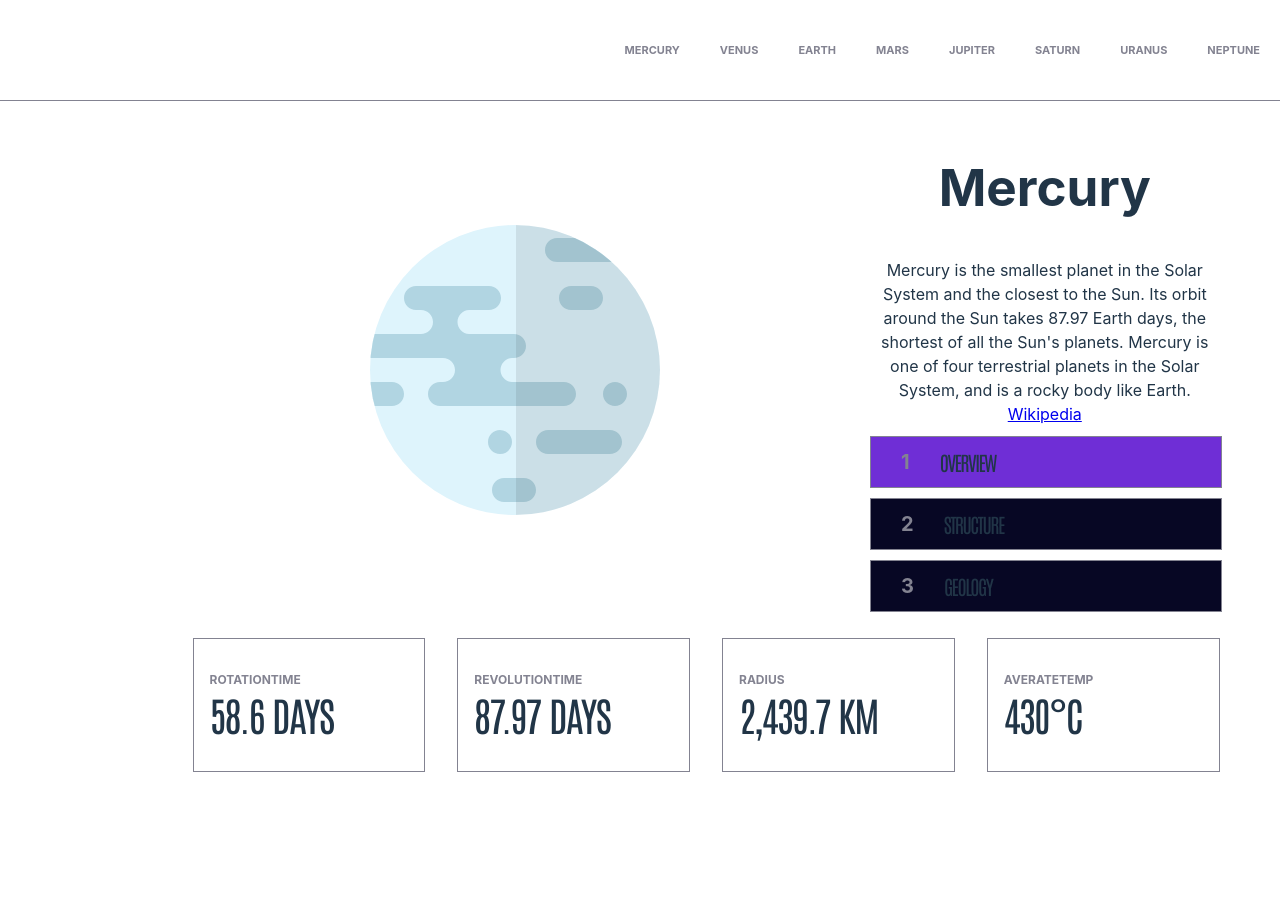
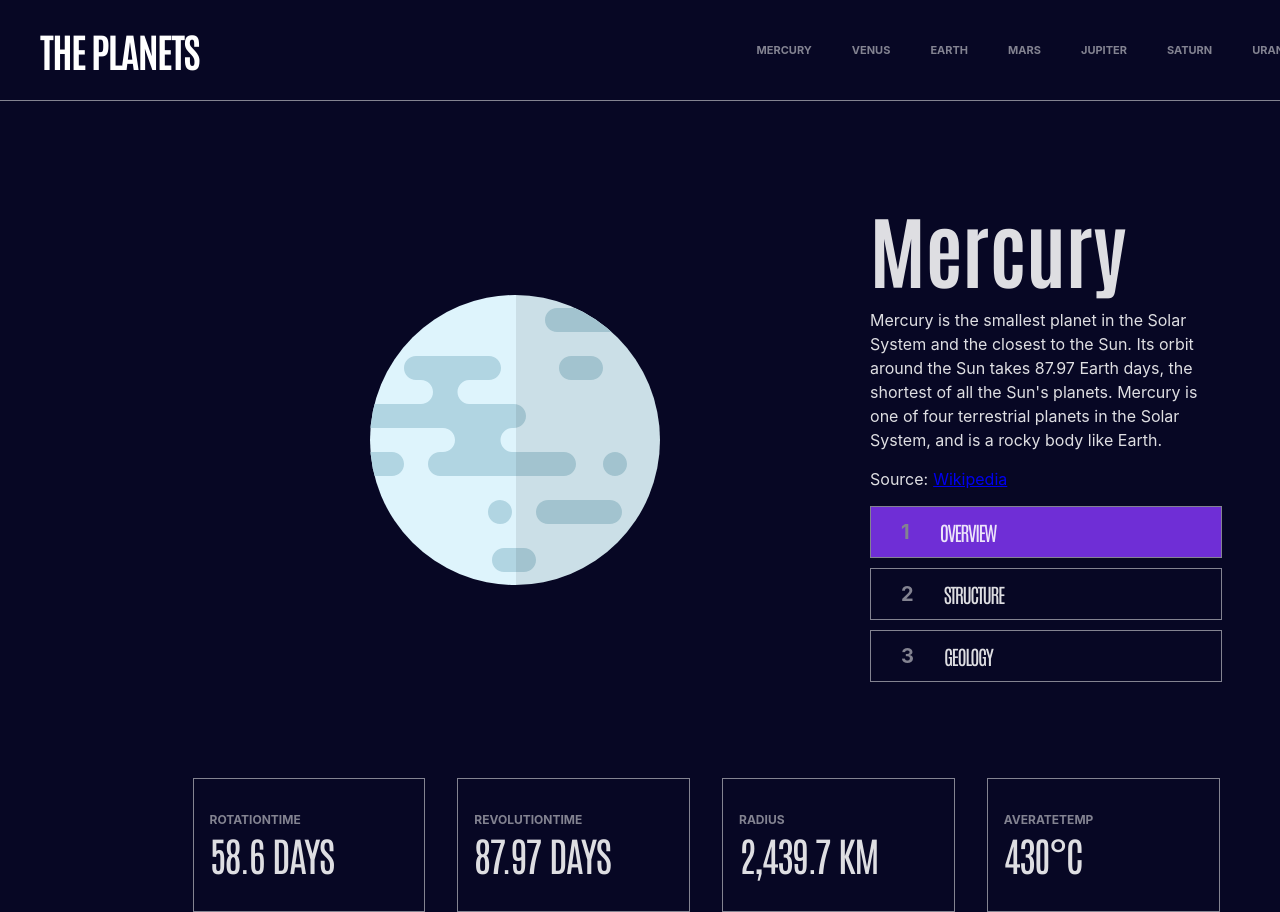
Before and after one commit to unachoza/FEM-planet-fact-site, a React (Vite) app: page / in a window 1280 px wide. Shown: the top 912 px of the page. Before the commit the page ends 800 px from the top, so only its background shows below. Built offline with nearby package versions, Linux system fonts and the light colour scheme.

Commit message:
progress on responsive styles

```diff
--- a/src/App.css
+++ b/src/App.css
@@ -1,22 +1,55 @@
-* {
-	text-align: center;
+/* ---- Large (Desktop) 1440px --- */
+h1 {
+	font-family: "Antonio", sans-serif;
+	font-size: 80px;
+	margin: 0;
 }
 
-/* ---- Small (Phone) 375px ------ */
-@media only screen and (min-width: 375px) and (min-height: 844px) and (-webkit-min-device-pixel-ratio: 3) {
-}
-
-/* ---- Medium (Tablet) 768px x 1024px ---- */
-@media only screen and (min-width: 375px) and (min-height: 844px) and (-webkit-min-device-pixel-ratio: 3) {
-}
-
-/* ---- Large (Desktop) 1440px --- */
 h2 {
-	font-family: Antonio Medium;
+	font-family: "Antonio", sans-serif;
 	font-size: 40px;
 	letter-spacing: -1.5px;
 	text-transform: uppercase;
 	color: white;
+}
+
+main {
+	display: flex;
+	justify-content: space-between;
+	margin: 5% 12.5%;
+}
+
+section {
+	margin: 1em;
+}
+
+section.image-container {
+	width: 64%;
+	display: flex;
+	align-items: center;
+	justify-content: center;
+}
+
+section.content-container {
+	width: 33%;
+	text-align: left;
+}
+
+.image-container img {
+	max-height: 500px;
+}
+
+.content {
+	text-align: left;
+}
+
+.source {
+	margin: 15px 0px;
+	text-align: left;
+}
+
+.source a {
+	margin: 5px;
 }
 
 section.quick-fact-container {
@@ -24,24 +57,25 @@ section.quick-fact-container {
 	justify-content: space-around;
 	margin: 0% 12.5%;
 }
-main {
-	display: flex;
-	justify-content: space-between;
-	margin: 0% 12.5%;
+
+/* ---- Small (Phone) 375px ------ */
+/* only screen and (max-width: 767px) */
+@media (min-width: 375px) and (max-width: 767px) {
+	* {
+		color: red;
+	}
+	div.content {
+		color: red;
+	}
 }
 
-section {
-	margin: 1em;
+/* ---- Medium (Tablet) 768px x 1024px ---- */
+@media (min-width: 768px) and (max-width: 900px) {
+	main {
+		flex-direction: column;
+		margin: 5% 5%;
+	}
+	* {
+		color: blue;
+	}
 }
-section.image-container {
-	width: 64%;
-	display: flex;
-	align-items: center;
-	justify-content: center;
-}
-section.content-container {
-	width: 33%;
-}
-.image-container img {
-	max-height: 500px;
-}
--- a/src/App.tsx
+++ b/src/App.tsx
@@ -1,7 +1,7 @@
 import { MouseEventHandler, useState } from "react";
 import Card from "./Components/Card/Card";
 import Nav from "./Components/Nav/Nav";
-import { PlanetData, QuickFacts, ContentType, DataWithSource, Planet } from "./utils/types";
+import { Link, PlanetData, QuickFacts, ContentType, DataWithSource, Planet, PlanetImages } from "./utils/types";
 import data from "./data.json";
 import "./App.css";
 
@@ -10,8 +10,9 @@ const App = () => {
 	const [contentState, setContentState] = useState<ContentType>("overview");
 
 	//TODO:
-	//switch color theme by planet
+	//add images
 	//responsive design for mobile && tablet
+	//Mobile menu component
 
 	const getPlanetNames = (data: PlanetData[]): string[] => {
 		return data.map((entry) => entry.name);
@@ -50,8 +51,14 @@ const App = () => {
 		return result;
 	};
 
+	const showPlanetImageOverlay = (planetData: PlanetData, contentState: ContentType): Link => {
+		if (contentState === "overview") return planetData.images.planet;
+		else if (contentState === "structure") return planetData.images.internal;
+		else if (contentState === "geology") return planetData.images.geology;
+		return "";
+	};
+
 	const transformedPlanetData = transformPlanetData(data);
-
 	const planetFacts = Object.entries(shapeFactData(transformedPlanetData[navState]));
 
 	const getContentCategories = (obj: PlanetData) => {
@@ -77,12 +84,15 @@ const App = () => {
 			<Nav pageNames={getPlanetNames(data)} updatePageContent={handleNavChange} />
 			<main>
 				<section className="image-container">
-					<img src={`/assets/planet-${navState.toLocaleLowerCase()}.svg`} alt="cartoon planet" />
+					{/* <img src={`/assets/planet-${navState.toLocaleLowerCase()}.svg`} alt="planet" /> */}
+					<img src={showPlanetImageOverlay(transformedPlanetData[navState], contentState)} alt="cartoon planet" />
 				</section>
 				<section className="content-container">
 					<h1>{navState}</h1>
 					<div className="content">{planetContentObject[contentState]?.content}</div>
 					<div className="source">
+						{" "}
+						Source:
 						<a href={planetContentObject[contentState]?.source}>Wikipedia</a>
 					</div>
 
--- a/src/Components/Card/Card.tsx
+++ b/src/Components/Card/Card.tsx
@@ -10,8 +10,6 @@ interface CardProps {
 }
 
 const Card = ({ style, content, updatePlanetContent }: CardProps): JSX.Element => {
-	console.log(style);
-	//TODO: active state, hover state
 	return (
 		<div className={style} onClick={updatePlanetContent ? (event) => updatePlanetContent(event) : () => {}}>
 			<div className="title">{content[0]?.toUpperCase()}</div>
--- a/src/Components/Nav/Nav.css
+++ b/src/Components/Nav/Nav.css
@@ -1,18 +1,9 @@
-/* ---- Small (Phone) 375px ------ */
-@media only screen and (min-width: 375px) and (min-height: 844px) and (-webkit-min-device-pixel-ratio: 3) {
-}
-
-/* ---- Medium (Tablet) 768px x 1024px ---- */
-@media only screen and (min-width: 375px) and (min-height: 844px) and (-webkit-min-device-pixel-ratio: 3) {
-}
-
 /* ---- Large (Desktop) 1440px --- */
 nav {
 	display: flex;
 	justify-content: space-between;
 	align-items: center;
-	height: 100px;
-	width: 100vw;
+	height: auto;
 	border-bottom: solid #838391 1px;
 }
 
@@ -30,5 +21,25 @@ h4 {
 }
 
 .logo {
-	padding: 20px;
+	padding: 20px 40px;
+	margin: 0;
 }
+/* ---- Small (Phone) 375px ------ */
+@media only screen and (min-width: 375px) and (min-height: 844px) and (-webkit-min-device-pixel-ratio: 3) {
+}
+
+/* ---- Medium (Tablet) 768px x 1024px ---- */
+@media only screen and (min-width: 768px) and (max-width: 900px) {
+	nav {
+		flex-direction: column;
+		height: 200px;
+	}
+
+	.page-link-container {
+		padding: 10px 0px;
+	}
+
+	h4 {
+		font-size: 15px;
+	}
+}
--- a/src/data.json
+++ b/src/data.json
@@ -18,9 +18,9 @@
 		"radius": "2,439.7 KM",
 		"temperature": "430°c",
 		"images": {
-      "planet": "./assets/planet-mercury.svg",
-      "internal": "./assets/planet-mercury-internal.svg",
-      "geology": "./assets/geology-mercury.png"
+			"planet": "/assets/planet-mercury.svg",
+			"internal": "/assets/planet-mercury-internal.svg",
+			"geology": "/assets/geology-mercury.png"
 		}
 	},
 	{
@@ -42,9 +42,9 @@
 		"radius": "6,051.8 KM",
 		"temperature": "471°c",
 		"images": {
-      "planet": "./assets/planet-venus.svg",
-      "internal": "./assets/planet-venus-internal.svg",
-      "geology": "./assets/geology-venus.png"
+			"planet": "/assets/planet-venus.svg",
+			"internal": "/assets/planet-venus-internal.svg",
+			"geology": "/assets/geology-venus.png"
 		}
 	},
 	{
@@ -66,9 +66,9 @@
 		"radius": "6,371 KM",
 		"temperature": "16°c",
 		"images": {
-      "planet": "./assets/planet-earth.svg",
-      "internal": "./assets/planet-earth-internal.svg",
-      "geology": "./assets/geology-earth.png"
+			"planet": "/assets/planet-earth.svg",
+			"internal": "/assets/planet-earth-internal.svg",
+			"geology": "/assets/geology-earth.png"
 		}
 	},
 	{
@@ -90,9 +90,9 @@
 		"radius": "3,389.5 KM",
 		"temperature": "-28°c",
 		"images": {
-      "planet": "./assets/planet-mars.svg",
-      "internal": "./assets/planet-mars-internal.svg",
-      "geology": "./assets/geology-mars.png"
+			"planet": "/assets/planet-mars.svg",
+			"internal": "/assets/planet-mars-internal.svg",
+			"geology": "/assets/geology-mars.png"
 		}
 	},
 	{
@@ -114,9 +114,9 @@
 		"radius": "69,911 KM",
 		"temperature": "-108°c",
 		"images": {
-      "planet": "./assets/planet-jupiter.svg",
-      "internal": "./assets/planet-jupiter-internal.svg",
-      "geology": "./assets/geology-jupiter.png"
+			"planet": "/assets/planet-jupiter.svg",
+			"internal": "/assets/planet-jupiter-internal.svg",
+			"geology": "/assets/geology-jupiter.png"
 		}
 	},
 	{
@@ -138,9 +138,9 @@
 		"radius": "58,232 KM",
 		"temperature": "-138°c",
 		"images": {
-      "planet": "./assets/planet-saturn.svg",
-      "internal": "./assets/planet-saturn-internal.svg",
-      "geology": "./assets/geology-saturn.png"
+			"planet": "/assets/planet-saturn.svg",
+			"internal": "/assets/planet-saturn-internal.svg",
+			"geology": "/assets/geology-saturn.png"
 		}
 	},
 	{
@@ -162,9 +162,9 @@
 		"radius": "25,362 KM",
 		"temperature": "-195°c",
 		"images": {
-      "planet": "./assets/planet-uranus.svg",
-      "internal": "./assets/planet-uranus-internal.svg",
-      "geology": "./assets/geology-uranus.png"
+			"planet": "/assets/planet-uranus.svg",
+			"internal": "/assets/planet-uranus-internal.svg",
+			"geology": "/assets/geology-uranus.png"
 		}
 	},
 	{
@@ -186,9 +186,9 @@
 		"radius": "24,622 KM",
 		"temperature": "-201°c",
 		"images": {
-      "planet": "./assets/planet-neptune.svg",
-      "internal": "./assets/planet-neptune-internal.svg",
-      "geology": "./assets/geology-neptune.png"
+			"planet": "/assets/planet-neptune.svg",
+			"internal": "/assets/planet-neptune-internal.svg",
+			"geology": "/assets/geology-neptune.png"
 		}
 	}
 ]
--- a/src/index.css
+++ b/src/index.css
@@ -34,13 +34,9 @@
 body {
 	margin: 0;
 	display: flex;
+	flex-wrap: wrap;
 	min-width: 320px;
 	min-height: 100vh;
-}
-
-h1 {
-	font-size: 3.2em;
-	line-height: 1.1;
 }
 
 h2 {
@@ -50,35 +46,3 @@ h2 {
 	text-transform: uppercase;
 	color: white;
 }
-
-button {
-	border-radius: 8px;
-	border: 1px solid transparent;
-	padding: 0.6em 1.2em;
-	font-size: 1em;
-	font-weight: 500;
-	font-family: inherit;
-	background-color: #1a1a1a;
-	cursor: pointer;
-	transition: border-color 0.25s;
-}
-button:hover {
-	border-color: #646cff;
-}
-button:focus,
-button:focus-visible {
-	outline: 4px auto -webkit-focus-ring-color;
-}
-
-@media (prefers-color-scheme: light) {
-	:root {
-		color: #213547;
-		background-color: #ffffff;
-	}
-	a:hover {
-		color: #747bff;
-	}
-	button {
-		background-color: #f9f9f9;
-	}
-}
```
Lines whose indentation alone changed are shown as unchanged.
